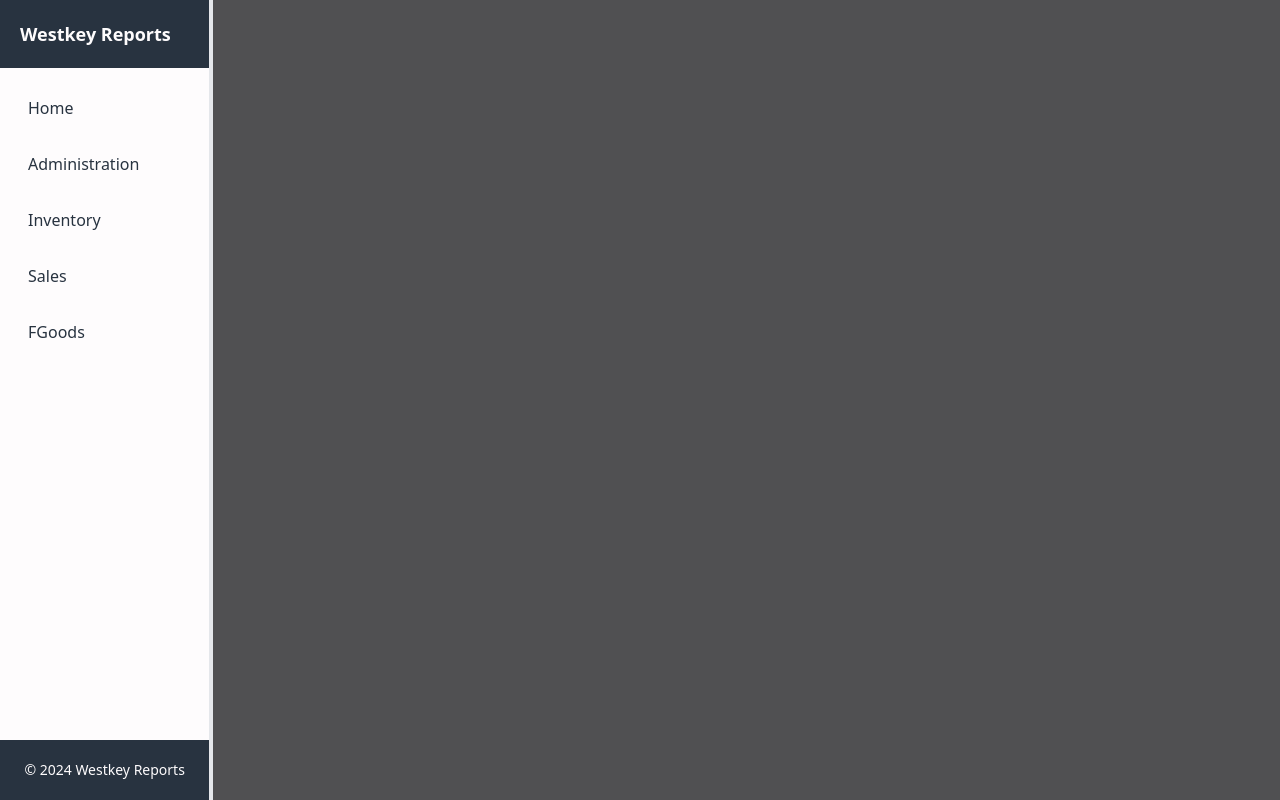
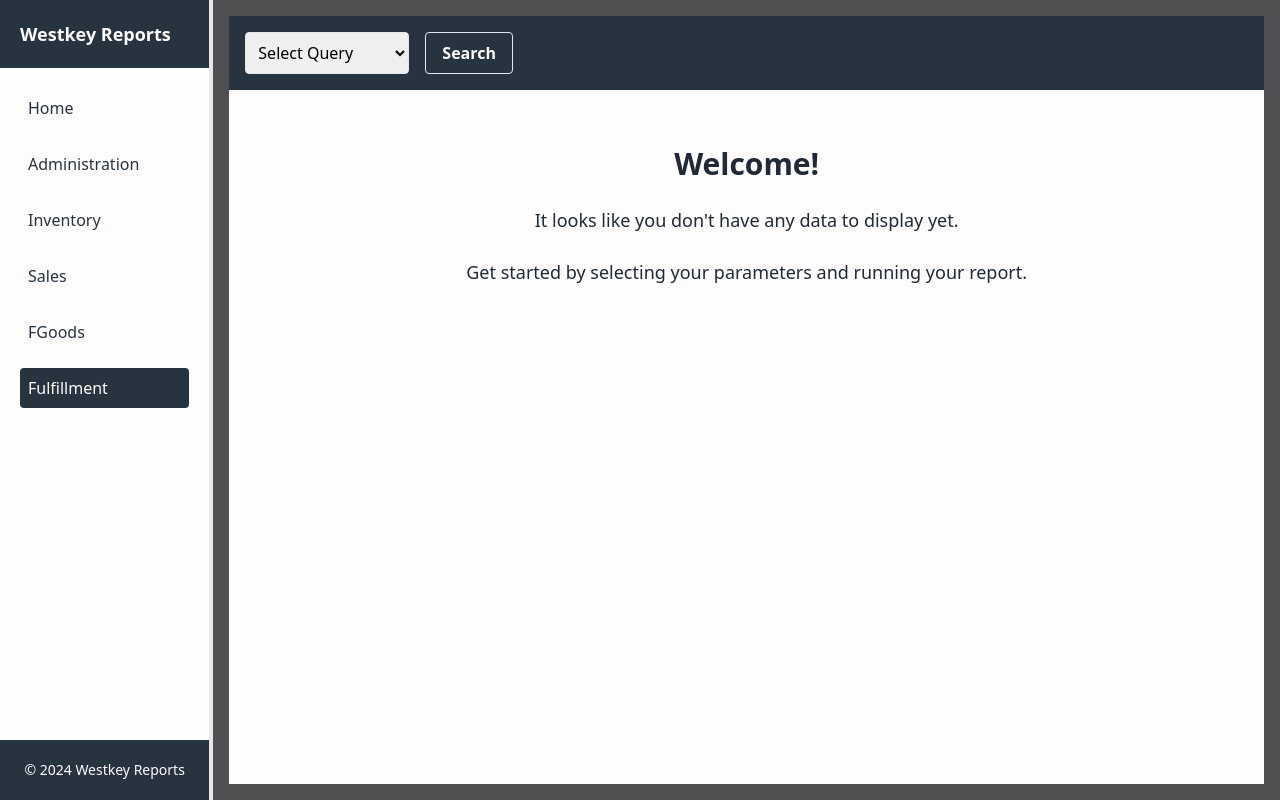
Before and after one commit to tlyrag/ticketSystem, a React (Vite) app in the folder Client/: page /fulfillment in a window 1280 px wide. Built offline with nearby package versions, Linux system fonts and the light colour scheme.

Commit message:
adding fulfillment field and dsf order query

```diff
--- a/Client/src/App.jsx
+++ b/Client/src/App.jsx
@@ -10,6 +10,7 @@ import Inventory from './Views/Dashboard/InventoryDash'
 import Sales from './Views/Dashboard/SalesDash';
 import DashBoardMain from './Views/Dashboard/DashBoardMain';
 import FgoodsDash from './Views/Dashboard/FgoodsDash';
+import FulfillmentDash from './Views/Dashboard/FulfillmentDash';
 import Administration from './Views/Dashboard/AdministrationDash';
 
 /// to be replaced once login is created
@@ -138,6 +139,7 @@ function App() {
             <Route path="/sales" element={<Sales  user={user}/>} />
             <Route path="/administration" element={<Administration  user={user}/>} />
             <Route path="/fgoods" element={<FgoodsDash  user={user}/>} />
+            <Route path="/fulfillment" element={<FulfillmentDash  user={user}/>} />
             <Route path="/dashboard" element={<DashBoardMain  user={user}/>} />
           </Routes>
         </div>
--- a/Client/src/Views/Components/SideBar.jsx
+++ b/Client/src/Views/Components/SideBar.jsx
@@ -1,7 +1,7 @@
 import { NavLink, useLocation } from 'react-router-dom';
 
-const homeLinks = ["administration","inventory","sales","FGoods"]; //,"New-ticket","It-Inventory"
-const dashBoardLinks = ["administration","inventory","sales","fgoods"];
+const homeLinks = ["administration","inventory","sales","FGoods","fulfillment"]; //,"New-ticket","It-Inventory"
+const dashBoardLinks = ["administration","inventory","sales","fgoods","fulfillment"];
 const LinkCreator = (props) => {
     return (
         <div className="bg-white text-purple flex-grow flex flex-col transition duration-150 ease-in-out">
--- a/Client/src/Views/Dashboard/DashComponents/DynamicFilter.jsx
+++ b/Client/src/Views/Dashboard/DashComponents/DynamicFilter.jsx
@@ -128,6 +128,10 @@ const DynamicFilters = ({ search,isFetching,view }) => {
             { value: 'compare_inv_balance', label: 'Compare Sum of FGJobClose to Inventory Balance' },
             { value: 'compare_inv_balance_view', label: 'Compare Sum of FGJobClose to the Inventory Balances, against the view' },
         ],
+        "fulfillment":[
+            {value:'',label:"Select Query"},
+            {value:'dsf_orders_detail',label:"DSF Order Detail"}
+        ]
 
     };
 
@@ -166,8 +170,14 @@ const DynamicFilters = ({ search,isFetching,view }) => {
             'pick_variance' :[<SystemDropDown/>],
             'compare_inv_balance' :[<SystemDropDown/>],
             'compare_inv_balance_view' :[<SystemDropDown/>]
+        },
+        'fulfillment' :{
+            '':[<></>],
+            'dsf_orders_detail' :[<SystemDropDown custom={true} systems={[
+                {value:'',label:"Select System"},
+                {value:'dsf',label:"DSF"}
+            ] }/>]
         }
-
     }
 
     const queryParams ={
@@ -206,6 +216,9 @@ const DynamicFilters = ({ search,isFetching,view }) => {
         },
         'ps_item_usage_by_location' :{
             "itemId" : textData.trim()
+        },
+        'dsf_orders_detail':{
+            "orderNum":textData.trim()
         }
 
 
@@ -222,7 +235,11 @@ const DynamicFilters = ({ search,isFetching,view }) => {
             "job_receive_status":"Enter Job Number ex: 61234,65678,69878",
             "ps_quantum_check":"Enter item id",
             "ps_item_cust":"Enter Customer ID"
-            }
+        },
+        "fulfillment" : {
+            "dsf_orders_detail":"Enter order Number"
+        }
+
         }
 
 
@@ -283,7 +300,8 @@ const DynamicFilters = ({ search,isFetching,view }) => {
                 view == "sales" && selectedQuery == "ps_item_usage_by_client"||
                 view == "fgoods" && selectedQuery == "job_receive_status" ||
                 view =='fgoods'&& selectedQuery == 'ps_quantum_check'||
-                view =='fgoods'&& selectedQuery == 'ps_item_cust'
+                view =='fgoods'&& selectedQuery == 'ps_item_cust' ||
+                view =='fulfillment' && selectedQuery == 'dsf_orders_detail'
                  ?
                     <input
                         type="text"
--- /dev/null
+++ b/Client/src/Views/Dashboard/FulfillmentDash.jsx
@@ -0,0 +1,172 @@
+import React, { useDebugValue, useEffect, useState } from 'react';
+import DataTable from "./DashComponents/TableEx"
+import apiController from "../../Controller/apiController";
+import SummaryCard from './DashComponents/Cards';
+import DynamicFilters from './DashComponents/DynamicFilter';
+import InitialDataPage from "./DashComponents/InitialDataPage";
+import NotFoundPage from "./DashComponents/NotFound";
+// Charts
+import ExtSellChart from "./Charts/InventoryCharts/ExtMonthLineChart"
+import PieChartInventoryByOwner from './Charts/InventoryCharts/InvOwnerPieChart';
+import JobMonthBarChart from './Charts/InventoryCharts/JobMonthBarChart';
+
+const FulfillmentDash = () => {
+
+    /// Data //
+    const [custId, setcustId] = useState("");
+    const [outputPath, setoutputPath] = useState("");
+    const [custData, setcustData] = useState([]);
+    const [fetchedSystem, setfetchedSystem] = useState();
+    const [fetchedCompany, setfetchedCompany] = useState();
+    const [totalSell, settotalSell] = useState();
+    const [totalQtd, settotalQtd] = useState();
+    const [queryRan, setqueryRan] = useState();
+    const [reqStatus, setreqStatus] = useState("");
+
+    /// Handling View Item states///
+    const [isFetching, setbtnIsFetching] = useState(false);
+    const [btnIsSaving, setbtnIsSaving] = useState(false);
+    const [showToast, setshowToast] = useState(false);
+    const [initialData, setinitialData] = useState(true);
+    const [hasData, sethasData] = useState(false);
+
+    const search = async (query,queryParams,system) => {
+        const params = {
+            'dsf_orders_detail':() =>apiController.runQuery(query,queryParams,system),
+        }
+
+        try {
+
+            setqueryRan(query)
+            setfetchedSystem(system)
+            sethasData(false)
+            setcustData([])
+            setbtnIsFetching(true)
+            setinitialData(false)
+            let custInv = null
+            let result =  await params[query]()
+            setcustData(result.response);
+
+            if(result.response && result.response.length >0)
+            {
+                sethasData(true);
+            }
+            else if(!result.ok) {
+                setinitialData(false)
+                setreqStatus(500)
+            }
+            else
+            {
+                setinitialData(false)
+                setreqStatus(404)
+            }
+            setbtnIsFetching(false)
+
+        } catch (error) {
+            console.error("Failed to fetch inventory:", error);
+
+        }
+    };
+
+
+    const generateExcel= async(query) => {
+        try {
+            console.log(custData)
+            setbtnIsSaving(true)
+            let excelInfo = {
+                custData:custData,
+                system:fetchedSystem,
+                company:"",
+                query:query
+            }
+            console.log(excelInfo)
+            let excelresult = await apiController.generateExcelFile(excelInfo)
+            setoutputPath(excelresult.outputPath)
+            setbtnIsSaving(false);
+            setshowToast(true);
+
+            setTimeout(() => {
+                setshowToast(false)
+            }, 15000);
+        } catch(error) {
+            console.log(`Failed to generate excel file ${error}`)
+        }
+    }
+
+
+    return (
+
+        <div className="h-full bg-white drop-shadow-3xl m">
+            <DynamicFilters search={search} isFetching={isFetching} view='fulfillment'/>
+            <div className="flex flex-col items-center w-full p-4 ">
+                {
+                    hasData ?
+                    <>
+                        {/* <div className="flex flex-wrap justify-around w-full max-w-4xl">
+                            <SummaryCard title="Total Quantity On Hand" value={totalQtd} />
+                            <SummaryCard title="Total Extended Sell" value={totalSell} />
+                        </div>
+                        <div className="grid grid-cols-2 gap-4 mt-5 shadow-lg ">
+                            <ExtSellChart data={custData} chart_title='Extended Sell Over Time' xAxis_tittle='Received Date' yAxis_tittle ='Extended Sell' />
+                            <PieChartInventoryByOwner data={custData}/>
+                        </div>
+                        <div className="flex flex-wrap justify-around w-full max-w-4xl mt-5 shadow-lg">
+                            <JobMonthBarChart data={custData}/>
+                        </div> */}
+
+                    </>
+                    :
+                    // If is Loading this is being Rendered
+                    isFetching ?
+                    <div className="animate-pulse">
+                        <h1 className="text-purple text-9xl">
+                            <svg className="animate-spin h-5 w-5 mr-3 ..." viewBox="0 0 24 24">
+                            </svg>
+                            Loading
+                        </h1>
+                    </div>
+                    :
+                    // If its initial Data
+                    initialData ?
+                    <InitialDataPage/>
+                    :
+                    <NotFoundPage status = {reqStatus} dataName={"Job ID"} dataValue ={custId}/>
+                }
+
+        </div>
+             {
+             hasData ?
+                <>
+                    <DataTable custData={custData} />
+                    <div className="flex items-center justify-center h-16">
+                        <button className={` ${btnIsSaving ? "bg-white text-purple":"bg-purple text-white"}  font-bold py-2 px-4 border border-blue-700 rounded`} onClick={() => generateExcel(queryRan)}>
+                            Generate Excel
+                        </button>
+                        {
+                            showToast ?
+                                <div id="toast-bottom-right" className="fixed flex items-center p-4 space-x-4 bg-purple divide-x rtl:divide-x-reverse divide-gray-200 rounded-lg shadow right-5 bottom-5 dark:text-gray-400 dark:divide-gray-700 dark:bg-gray-800" role="alert">
+                                    <div className=" font-normal text-white">
+                                        Excel successfully saved!
+                                        <br/>
+                                        {/* <a href= {`erase  ${outputPath}`} target="_blank">Download</a> */}
+                                        {outputPath}
+                                    </div>
+                                </div>
+                            :
+                                <></>
+                        }
+
+                    </div>
+                </>
+            : <></>}
+
+            <div className="grid grid-cols-2 gap-4 mt-5">
+                {/* {hasData ? <BarChart custData={custData}/> : <>No Data</>}
+                {hasData ? <PltBarChart custData={custData}/> :<>No Data</>} */}
+                 {/* {hasData ? <ExtSellChart data={custData} chart_title='Extended Sell Over Time' xAxis_tittle='Received Date' yAxis_tittle ='Extended Sell'/> : <></>}  */}
+            </div>
+        </div>
+    );
+};
+
+export default FulfillmentDash;
--- a/Client/src/Views/Dashboard/SalesDash.jsx
+++ b/Client/src/Views/Dashboard/SalesDash.jsx
@@ -175,6 +175,8 @@ const Sales = () => {
              hasData ?
                 <>
                     <DataTable custData={custData} />
+
+                        {/* generate PDF button */}
                     {
                         queryRan == 'reorder' ||
                         queryRan == 'ps_item_usage_by_client'
@@ -187,14 +189,9 @@ const Sales = () => {
                     :
                         <></>
                     }
-                    {
-                    queryRan == 'reorder' ?
-                        <div className="grid grid-cols-2 gap-4 mt-5">
 
-                        </div>
-                    :
-                    <></>
-                    }
+                        {/* generate Excel button */}
+
                     {
                     queryRan == 'ps_item_usage_by_location' ||
                     queryRan =='ps_item_usage_by_client'
```
Also changed, not shown: 3 other files (tests, documents, lock files or other folders). Lines whose indentation alone changed are shown as unchanged.
